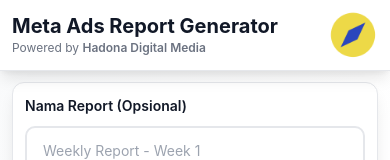
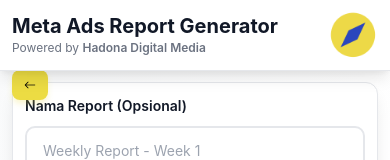
Before and after one commit to Briyanes/meta-ads-report-generator, a Next.js app: page /meta-ads in a window 390 px wide. Shown: the top 160 px of the page. Built offline with nearby package versions, Linux system fonts and the light colour scheme.

Commit message:
fix: Show Back to Home button on mobile views at top left position instead of hiding it

```diff
--- a/app/globals.css
+++ b/app/globals.css
@@ -624,9 +624,17 @@
   }
 }
 
-/* Hide back to home button on mobile */
+/* Back to home button position for mobile */
 @media (max-width: 768px) {
   .back-to-home-fixed {
+    display: inline-flex !important;
+    top: 80px !important;
+    left: 16px !important;
+    padding: 8px 16px !important;
+    font-size: 13px !important;
+  }
+
+  .back-to-home-text {
     display: none !important;
   }
 }
@@ -783,6 +791,17 @@
 
   .header-spacer {
     height: 70px !important;
+  }
+
+  .back-to-home-fixed {
+    top: 70px !important;
+    left: 12px !important;
+    padding: 6px 12px !important;
+    font-size: 12px !important;
+  }
+
+  .back-to-home-text {
+    display: none !important;
   }
 
   .responsive-cta-section {
```
